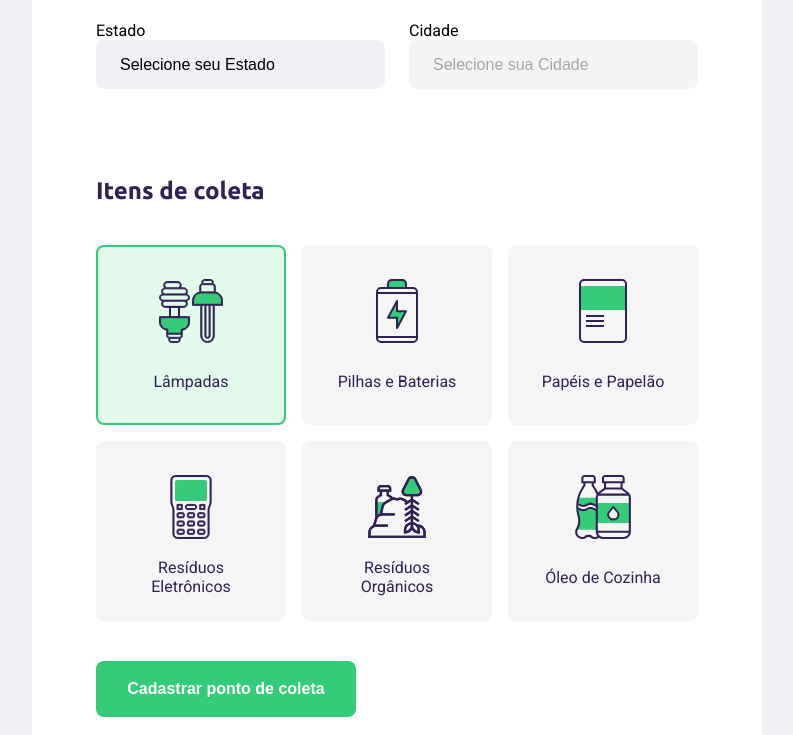
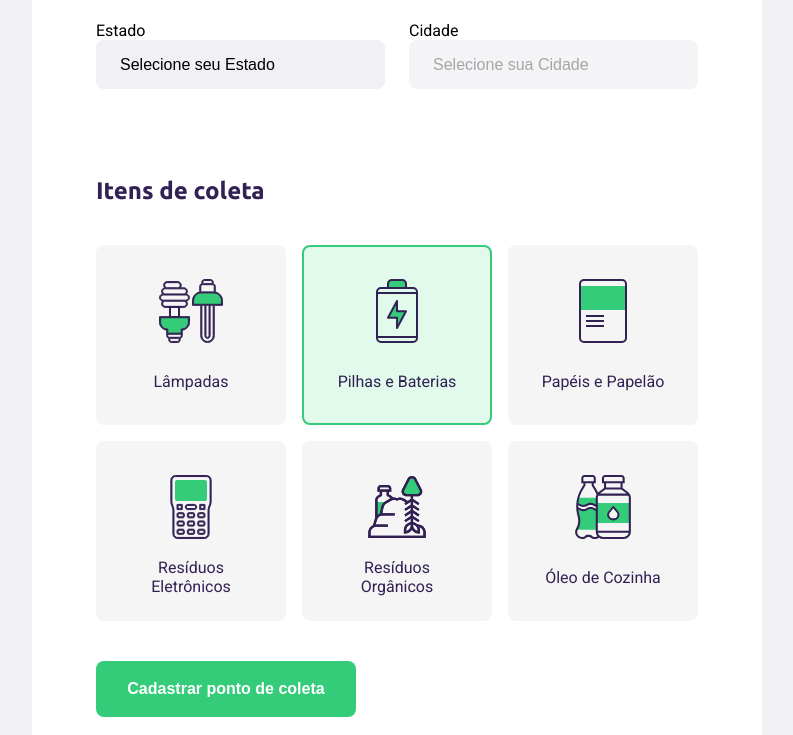
Before and after one commit to djonibourscheid/Ecoleta-NLW1, a plain HTML site: page create-point.html in a window 1280 px wide. Both pictures are taken after a click on the item "Pilhas e Baterias". Shown: the part 575-1310 px from the top of the page, without its empty margins (243-1036 px from the left). Drawn offline with Linux system fonts and the light colour scheme; no server answers.

Commit message:
Itens de coleta JS
JS para indentificar os itens selecionados, toggle na classe selected e mandado para o backend

```diff
--- a/create-point.html
+++ b/create-point.html
@@ -79,7 +79,7 @@
                 </legend>
 
                 <div class="items-grid">
-                    <li data-id="1" class="selected">
+                    <li data-id="1">
                         <img src="/assets/lampadas.svg" alt="Lâmpadas">
                         <span>Lâmpadas</span>
                     </li>
@@ -110,6 +110,7 @@
                     </li>
                 </div>
 
+                <input type="hidden" name="items">
             </fieldset>
 
 
--- a/scripts/create-point.js
+++ b/scripts/create-point.js
@@ -4,6 +4,8 @@ function populateUFs() {
     fetch("https://servicodados.ibge.gov.br/api/v1/localidades/estados?orderBy=nome")
     .then( res => res.json() ) // função anônima, escrita de forma curta
     .then( states => {
+
+        // Mostrando os estados na lista
         for (const state of states) {
             ufSelect.innerHTML += `<option value="${state.id}">${state.nome}</option>`
         }
@@ -23,7 +25,6 @@ function getCities(event) {
 
     // Para resetar a lista de cidades quando selecionado
     // um novo estado e deixando o campo bloqueado de novo (sera desativado o bloqueio quando a api será chamada novamente)
-
     citySelect.innerHTML = `<option value>Selecione a cidade</option>`
     citySelect.disabled = true
 
@@ -31,7 +32,7 @@ function getCities(event) {
     .then( res => res.json() ) // função anonima, escrita de forma curta
     .then( cities => {
 
-        // colocando as cidades
+        // Mostrando as cidades na lista
         for (const city of cities) {
             citySelect.innerHTML += `<option value="${city.nome}">${city.nome}</option>`
         }
@@ -42,6 +43,57 @@ function getCities(event) {
 
 populateUFs()
 
+// Quando ouver uma mudança nos estados (que já foram carregas pela API e chamados pela linha 44)
+// Vai ser chamado a getCities para carregar a lista de cidades do estado selecionado
 document
     .querySelector("select[name=uf")
     .addEventListener("change", getCities)
+
+
+// ITENS DE COLETA
+// pegando todos os itens de coleta
+const itemsToCollect = document.querySelectorAll(".items-grid li")
+
+// pegando o input escondido para a linha 98
+const collectedItems = document.querySelector("input[name=items]")
+
+for (const item of itemsToCollect) {
+    item.addEventListener("click", handleSelectedItem)
+}
+
+let selectedItems = []
+
+function handleSelectedItem(event) {
+    const itemLi = event.target
+
+    // adicionar ou remover a classe selected
+    // add só para adicionar
+    // remove só para tirar
+    // toggle para alternar
+    itemLi.classList.toggle("selected")
+
+    const itemID = itemLi.dataset.id
+
+    // verificar se existe itens selecionados, se sim
+    // pegar os itens selecionados
+    const alreadySelected = selectedItems.findIndex( item => {
+        const itemFound = item == itemID  // será true ou false
+        return itemFound
+    })
+
+    // se já estiver selecionado, tirar da seleção
+    if (alreadySelected >= 0) {
+        const filteredItems = selectedItems.filter( item => {
+            const itemIsDifferent = item != itemID // será true ou false
+            return itemIsDifferent
+        })
+
+        // atualizando a lista de itens selecionados
+        selectedItems = filteredItems
+    } else { // se não estiver selecionado, adicionar à seleção
+        selectedItems.push(itemID) // push coloca o elemento dentro do ID
+    }
+
+    // atualizar o campo esacontido com os itens selecionados
+    collectedItems.value = selectedItems
+}
--- a/styles/create-point.css
+++ b/styles/create-point.css
@@ -153,6 +153,13 @@ form .field-group .field + .field {
     border: 2px solid #34cb79;
 }
 
+/* Removendo o pointer da img e do span */
+/* Para o JS o li que foi clidado */
+.items-grid li img,
+.items-grid li span {
+    pointer-events: none;
+}
+
 
 /* BUTTON (cadastrar um ponto de coleta) */
 form button {
```
